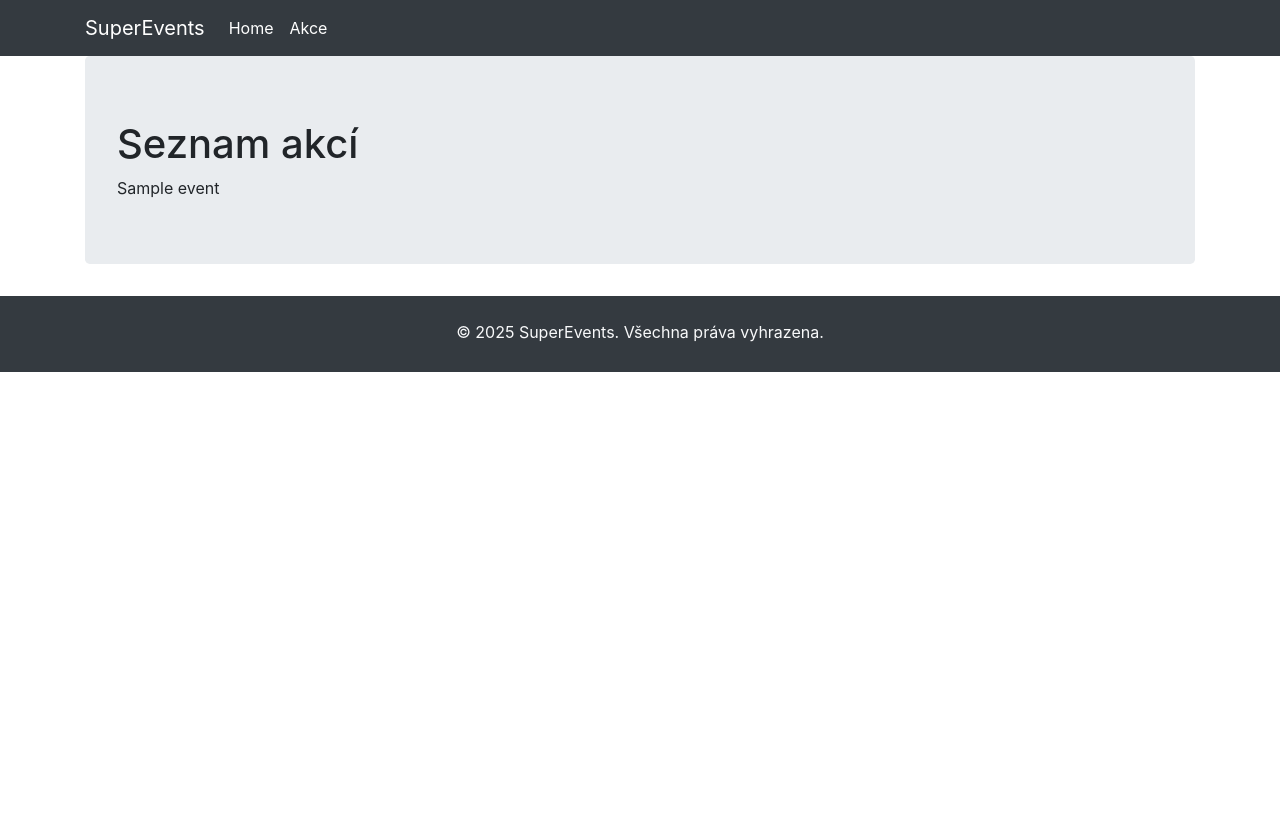
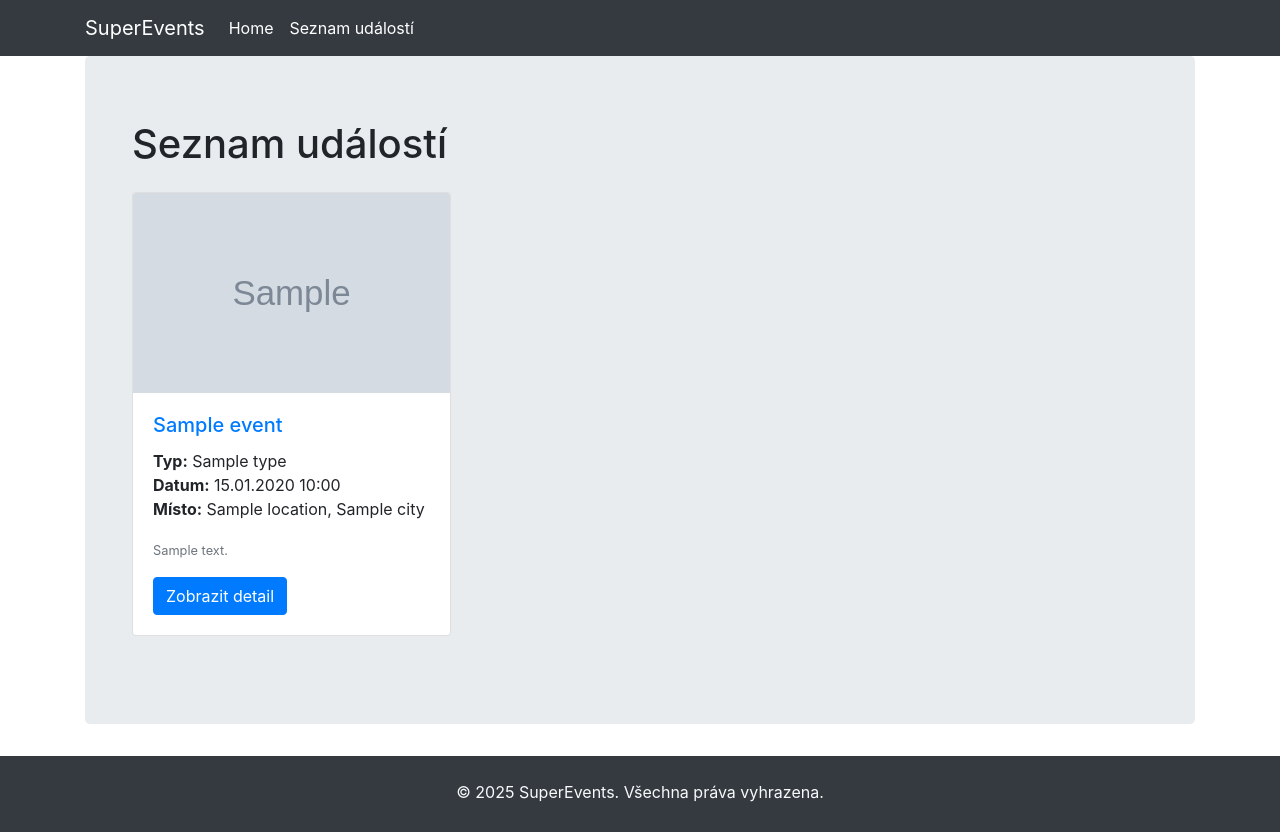
Before and after one commit to AFitzpatrik/petr_ondra_patrik_finalni_projekt, a Django app: page /events/ in a window 1280 px wide. Before the commit the page ends 372 px from the top, so only its background shows below. Run offline with Django 5.2, Linux system fonts and the light colour scheme; tables that the repository leaves empty hold one stand-in row (values such as "Sample post"); grey boxes marked "Sample" are stand-in pictures; parts of the project's set-up code (start-up, migrations or seed data) failed here and were passed over; some libraries are stand-ins or nearby versions.

Commit message:
- Update feature 1.1, 1.2 - Styling, linkage

```diff
--- a/SuperEvents/settings.py
+++ b/SuperEvents/settings.py
@@ -123,6 +123,9 @@ USE_TZ = True
 # https://docs.djangoproject.com/en/5.2/howto/static-files/
 
 STATIC_URL = 'static/'
+STATICFILES_DIRS = [
+    BASE_DIR / 'viewer' / 'static',
+]
 
 # Media files (User uploaded files)
 MEDIA_URL = '/media/'
--- a/SuperEvents/urls.py
+++ b/SuperEvents/urls.py
@@ -18,6 +18,7 @@ from django.contrib import admin
 from django.urls import path
 from django.conf import settings
 from django.conf.urls.static import static
+from django.contrib.staticfiles.urls import staticfiles_urlpatterns
 
 from viewer.views import home, EventsListView, EventDetailView
 
@@ -31,3 +32,4 @@ urlpatterns = [
 
 if settings.DEBUG:
     urlpatterns += static(settings.MEDIA_URL, document_root=settings.MEDIA_ROOT)
+    urlpatterns += staticfiles_urlpatterns()
--- a/viewer/templates/event_detail.html
+++ b/viewer/templates/event_detail.html
@@ -18,7 +18,6 @@
             {% endif %}
             <div class="col-md-8">
                 <p><strong>Typ události:</strong> {{ event.type.name }}</p>
-                <p><strong>Popis:</strong> {{ event.description }}</p>
                 <p><strong>Začátek:</strong> {{ event.start_date_time }}</p>
                 <p><strong>Konec:</strong> {{ event.end_date_time }}</p>
                 <p><strong>Vlastník události:</strong> {{ event.owner_of_event.username }}</p>
--- a/viewer/templates/events.html
+++ b/viewer/templates/events.html
@@ -1,14 +1,52 @@
 {% extends 'base.html' %}
+{% load static %}
 
 {% block title %}
     Seznam akcí
 {% endblock %}
 
+
+
 {% block content %}
-    <h1>Seznam akcí</h1>
-    {% for event in events %}
-        {{ event }} <br>
-    {% empty %}
-        V databázi není žádná akce.
-    {% endfor %}
+    <div class="container">
+        <h1 class="mb-4">Seznam událostí</h1>
+
+        {% if events %}
+            <div class="row">
+                {% for event in events %}
+                    <div class="col-md-6 col-lg-4 mb-4">
+                        <div class="card h-100">
+                            <a href="{% url 'event-detail' event.pk %}" class="text-decoration-none">
+                                {% if event.event_image %}
+                                    <img src="{{ event.event_image.url }}" class="card-img-top" alt="Obrázek události" style="height: 200px; object-fit: cover; cursor: pointer;">
+                                {% else %}
+                                    <img src="{% static 'images/placeholder.png' %}" class="card-img-top" alt="Placeholder obrázek" style="height: 200px; object-fit: cover; cursor: pointer;">
+                                {% endif %}
+                            </a>
+                            <div class="card-body">
+                                <h5 class="card-title">
+                                    <a href="{% url 'event-detail' event.pk %}" style="cursor: pointer;">{{ event.name }}</a>
+                                </h5>
+                                <p class="card-text">
+                                    <strong>Typ:</strong> {{ event.type.name }}<br>
+                                    <strong>Datum:</strong> {{ event.start_date_time|date:"d.m.Y H:i" }}<br>
+                                    <strong>Místo:</strong> {{ event.location.name }}, {{ event.location.city.name }}
+                                </p>
+                                {% if event.description %}
+                                    <p class="card-text">
+                                        <small class="text-muted">{{ event.description|truncatechars:50 }}</small>
+                                    </p>
+                                {% endif %}
+                                <a href="{% url 'event-detail' event.pk %}" class="btn btn-primary">Zobrazit detail</a>
+                            </div>
+                        </div>
+                    </div>
+                {% endfor %}
+            </div>
+        {% else %}
+            <div class="alert alert-info">
+                V databázi není žádná akce.
+            </div>
+        {% endif %}
+    </div>
 {% endblock %}
--- a/viewer/templates/navbar.html
+++ b/viewer/templates/navbar.html
@@ -10,7 +10,7 @@
         <div class="collapse navbar-collapse" id="navbarNavAltMarkup">
             <div class="navbar-nav">
                 <a class="nav-item nav-link active" href={% url 'home' %}>Home</a>
-                <a class="nav-item nav-link active" href={% url 'events' %}>Akce</a>
+                <a class="nav-item nav-link active" href={% url 'events' %}>Seznam událostí</a>
             </div>
         </div>
     </div>
```
Also changed, not shown: readme.md, viewer/static/images/placeholder.png (added).
